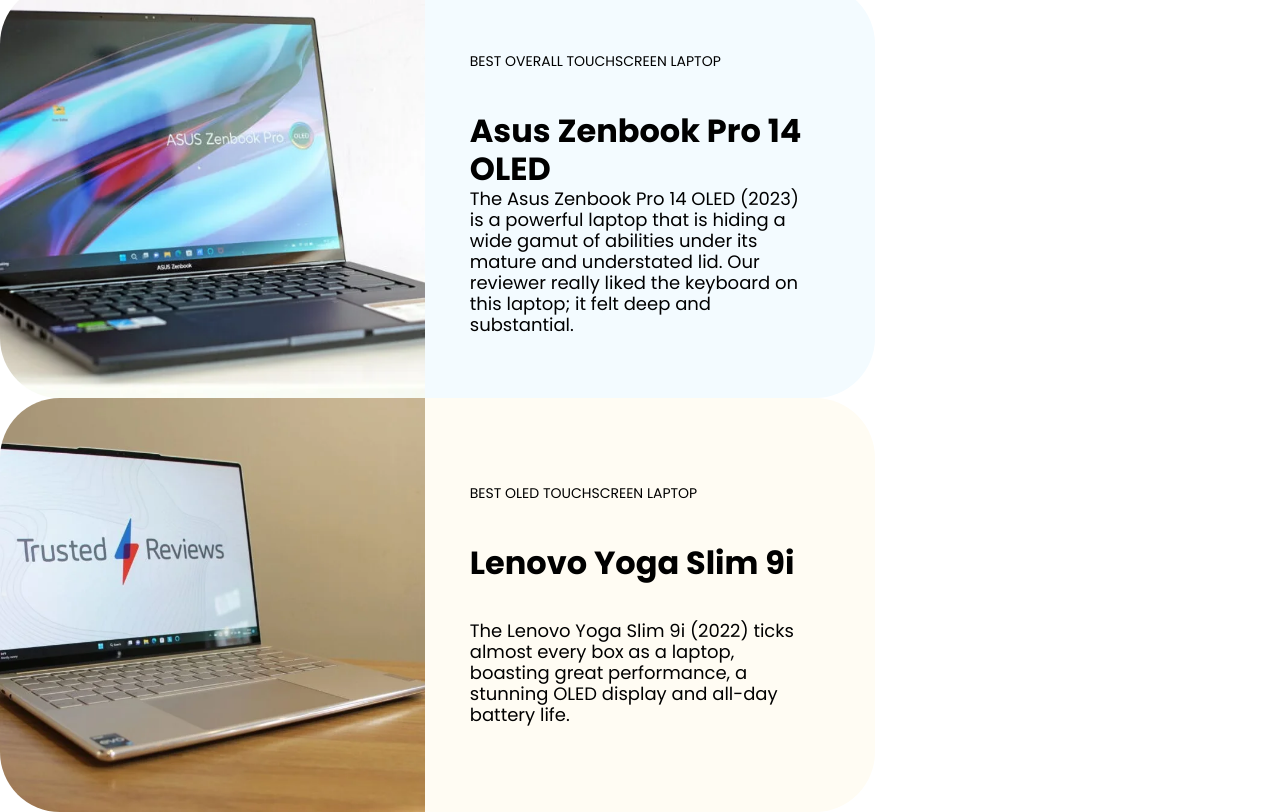
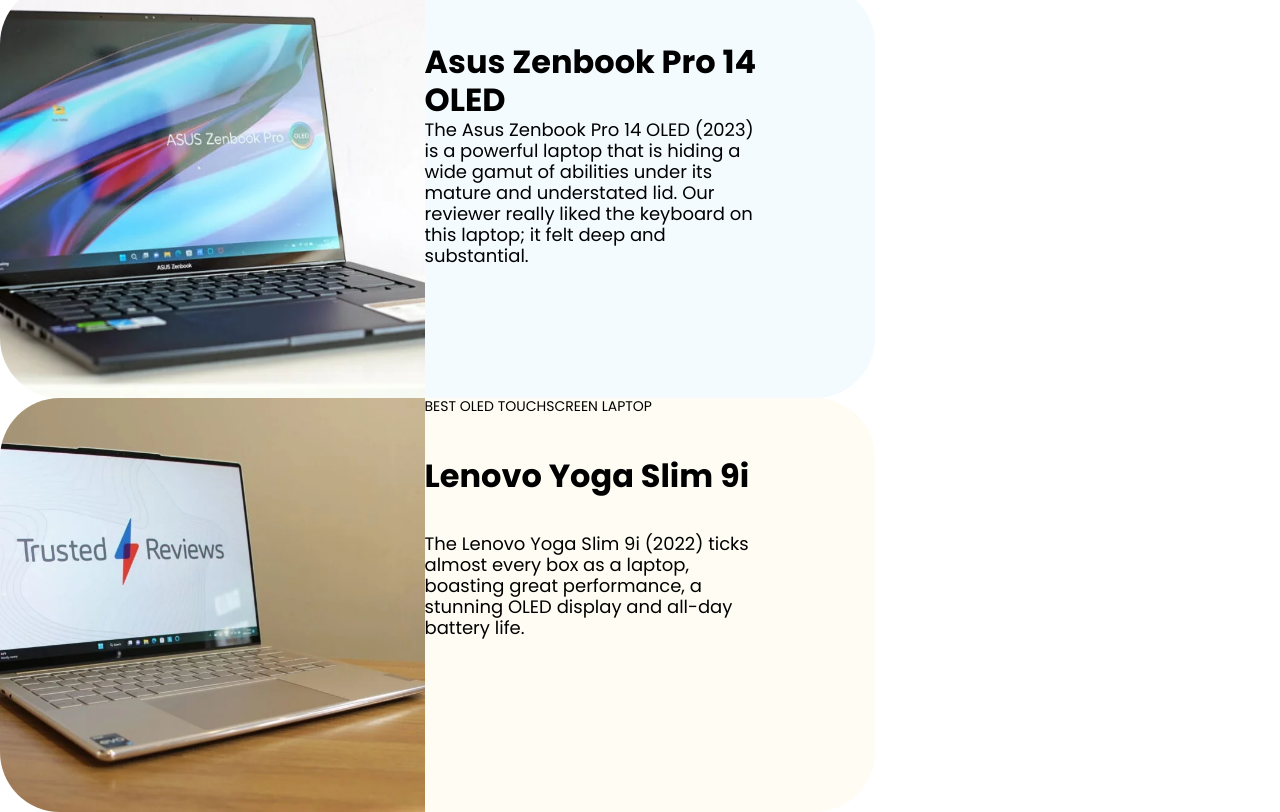
Before and after one commit to Danieljara23/responsive-exercise-2, a plain HTML site: page index.html in a window 1280 px wide. Shown: the part 962-1774 px from the top of the page. Drawn offline with Linux system fonts and the light colour scheme.

Commit message:
info-cont

```diff
--- a/style.css
+++ b/style.css
@@ -91,15 +91,17 @@ h1 {
 .card-info {
   width: 451px;
   height: 414px;
-  display: flex;
-  flex-direction: column;
-  justify-content: center;
-  align-items: center;
   border-radius: 0px 60px 60px 0px;
   font-family: 'Roboto';
 }
 
-.info-cont
+.info-cont{
+  width: 360px;
+  height: 286px;
+  display: flex;
+  flex-direction: column;
+
+}
 
 .card-eyebrow {
   width: 296.35px;
```
